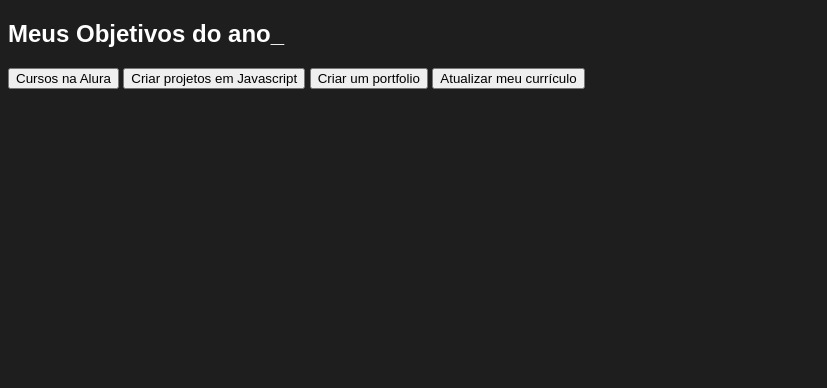
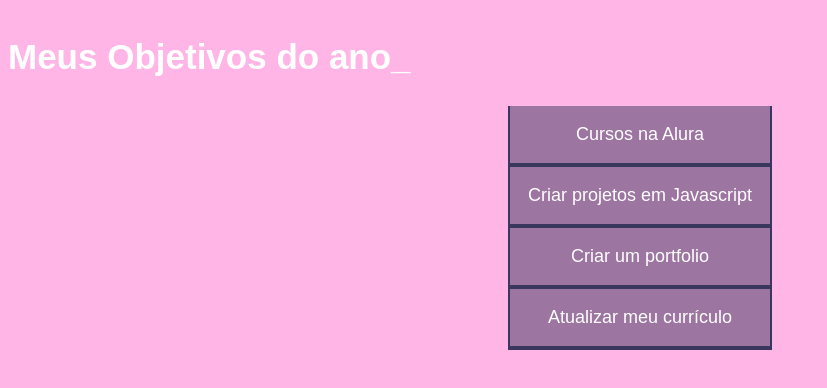
Before and after one commit to Bruninha007/proj.-de-vida, a plain HTML site: page index.html in a window 1280 px wide. Shown: the whole page, without its empty margins (0-827 px from the left). Drawn offline with Linux system fonts and the light colour scheme.

Commit message:
Add files via upload

```diff
--- a/style.css
+++ b/style.css
@@ -1,5 +1,5 @@
 :root {
-    --cor-de-fundo: #1E1E1E;
+    --cor-de-fundo: #FFB5E5;
     --verde: #6FFF57;
     --branco: #FFFFFF;
     --botao-ativo: #3A375E;
@@ -11,6 +11,35 @@ body{
     background-color:var(--cor-de-fundo);
     color:var(--branco);
     font-family:'Chakra Petch', sans-serif;
+}
+.conteudo-principal{
+    display:flex;
+    flex-direction: column;
+    justify-content: center;
+    align-items: center;
+    max-height: 1200px;
+    width: 100%;
+    margin: 0 auto;
+}
+.titulo-principal{
+    text-align: left;
+    width: 100%;
+    font-size: 35px;
+}
+.botao{
+    font-family: "Chakra Petch", sans-serif;
+    background-color: var(--botao-inativo);
+    color: var(--branco);
+    display: flex;
+    justify-content: center;
+    padding: 1em;
+    font-size: 18px;
+    align-items: center;
+    width: 100%;
+    border-bottom: 4px solid var(--botao-ativo);
+    border-left: 2px solid var(--botao-ativo);
+    border-right: 2px solid var(--botao-ativo);
+    border-top: none;
 }
 
 
```
